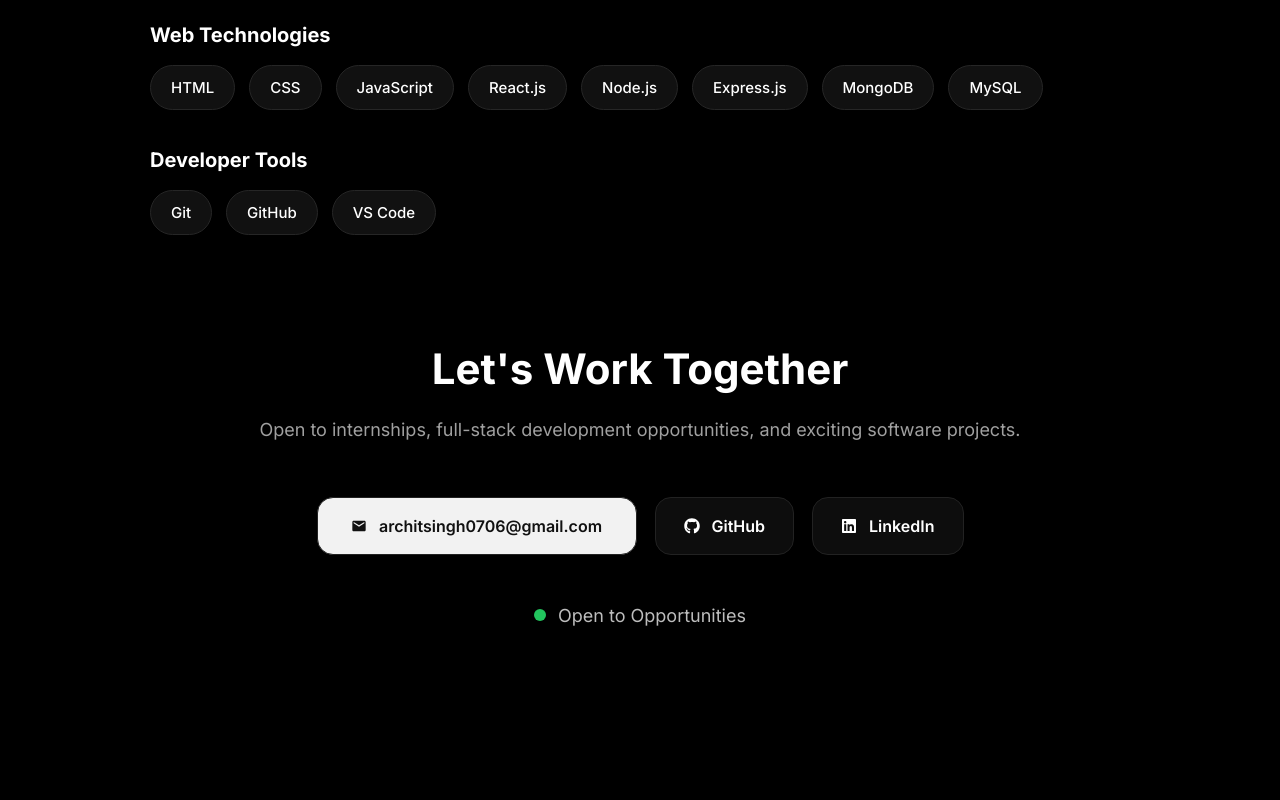
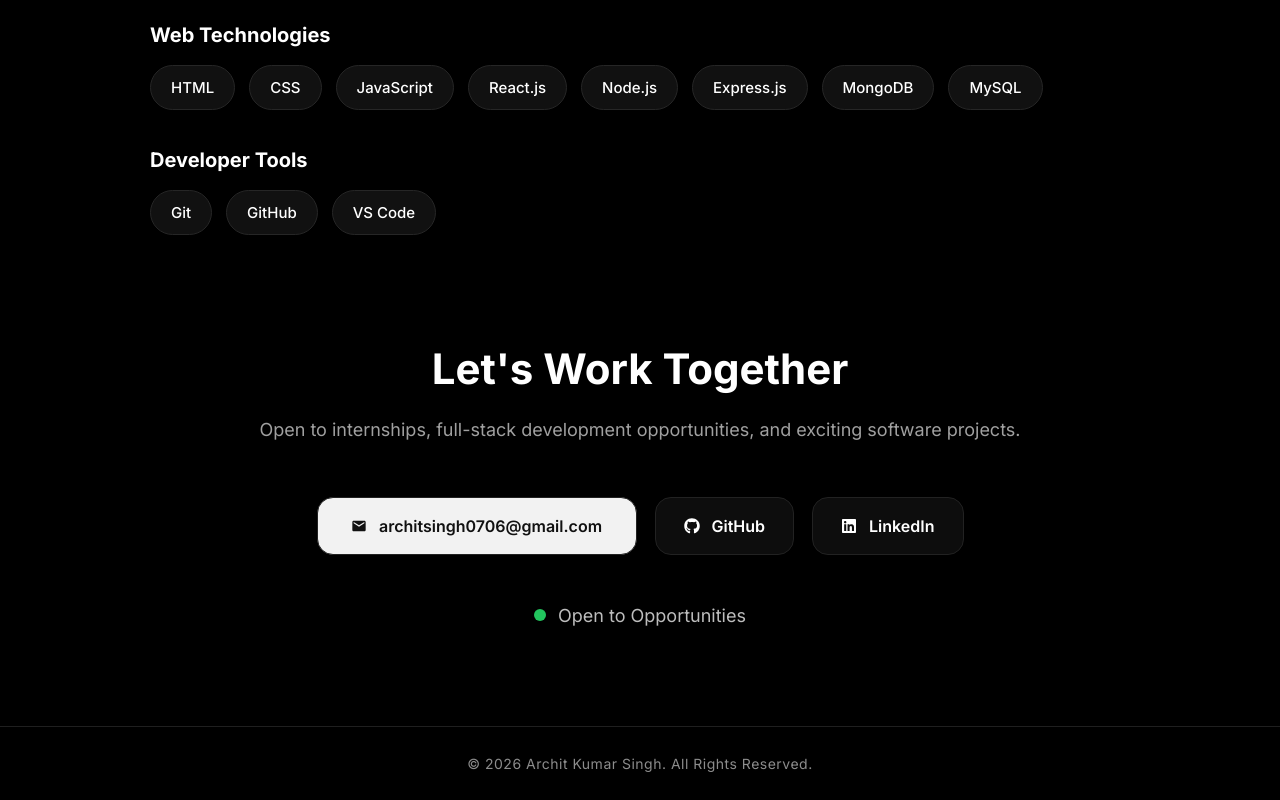
Before and after one commit to archit0706/my_portfolio, a React (Vite) app in the folder frontend/: page / in a window 1280 px wide. Shown: the part 2025-2825 px from the top of the page. Before the commit the page ends 2731 px from the top, so only its background shows below. Built offline with nearby package versions, Linux system fonts and the light colour scheme.

Commit message:
footer added

```diff
--- a/frontend/src/App.jsx
+++ b/frontend/src/App.jsx
@@ -5,6 +5,7 @@
 import Projects from "./sections/Projects";
 import Skills from "./sections/Skills";
 import Contact from "./sections/Contact";
+import Footer from "./sections/Footer";
 
 function App() {
   return (
@@ -20,6 +21,8 @@
       <Skills />
 
       <Contact />
+
+      <Footer />
     </>
   );
 }
--- /dev/null
+++ b/frontend/src/css/Footer.css
@@ -0,0 +1,21 @@
+.footer {
+  background: #000;
+
+  border-top: 1px solid #1f1f1f;
+
+  padding: 28px 20px;
+
+  text-align: center;
+
+  color: #8c8c8c;
+
+  font-size: 14px;
+
+  margin-top: 20px;
+}
+
+.footer p {
+  margin: 0;
+
+  letter-spacing: 0.5px;
+}
--- /dev/null
+++ b/frontend/src/sections/Footer.jsx
@@ -0,0 +1,11 @@
+import "../css/Footer.css";
+
+export default function Footer() {
+  return (
+    <footer className="footer">
+      <p>
+        © 2026 Archit Kumar Singh. All Rights Reserved.
+      </p>
+    </footer>
+  );
+}
```
